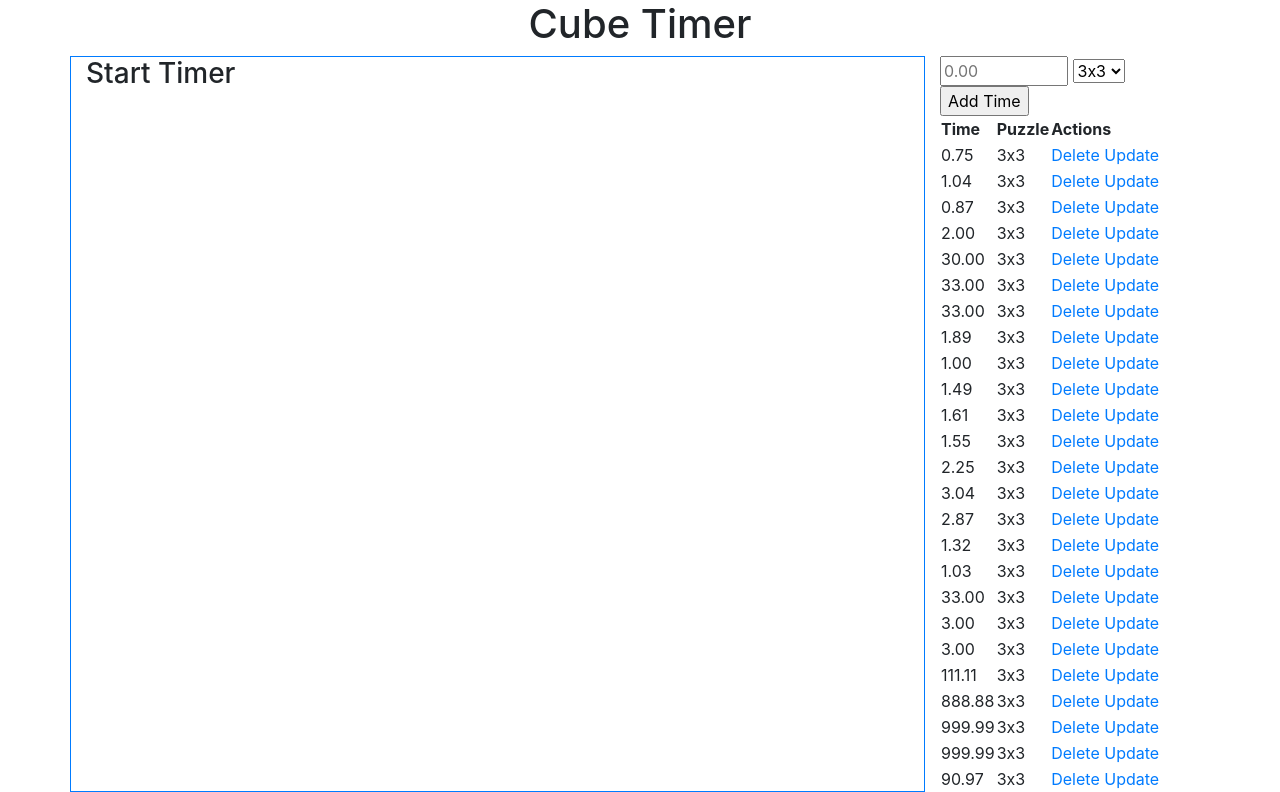
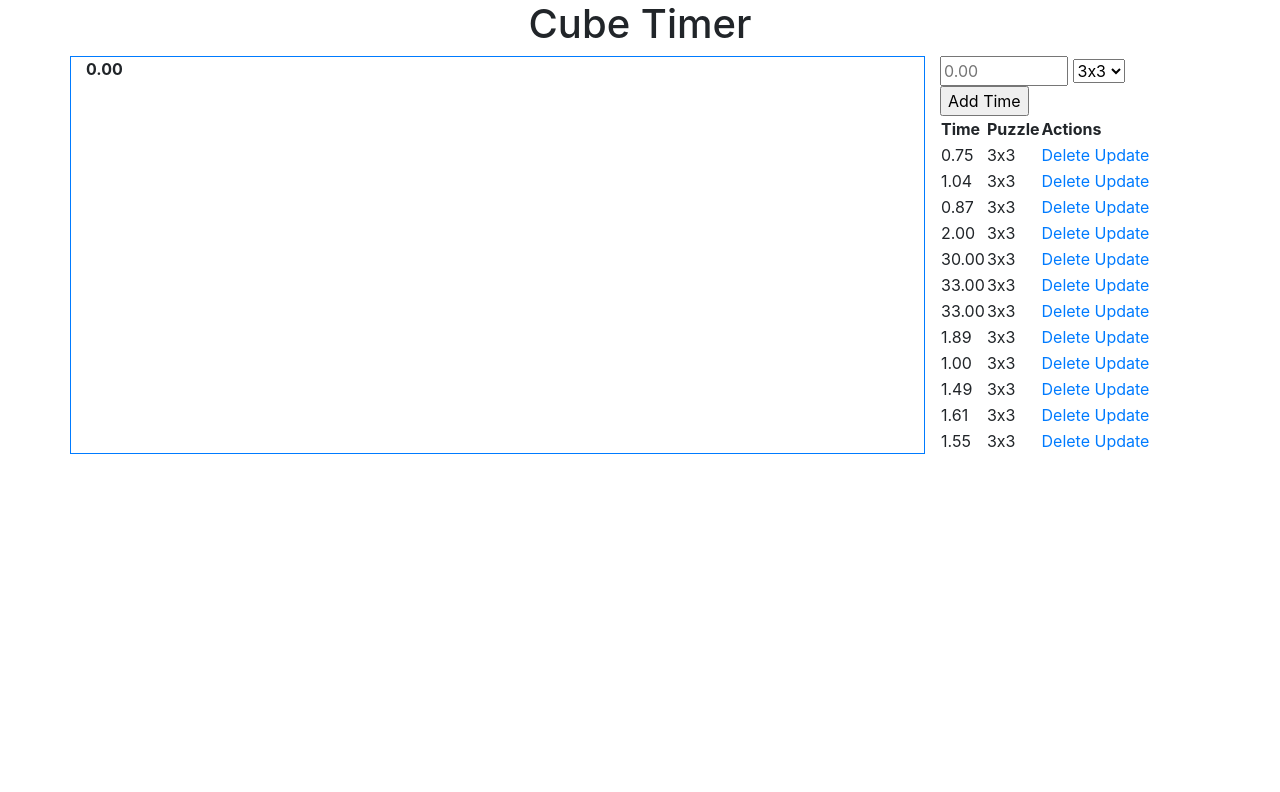
Before and after one commit to cd412/cube-timer-app, a Flask app: page / in a window 1280 px wide. Shown: the part 24-816 px from the top of the page. After the commit the page ends 478 px from the top, so only its background shows below. Run offline with Flask 2, Linux system fonts and the light colour scheme; data comes from the database, SQL or seed files in the repository; both versions use the stored data as it was after the commit; some libraries are stand-ins or nearby versions.

Commit message:
Added timer

```diff
--- a/app.py
+++ b/app.py
@@ -46,7 +46,7 @@ def index():
             return "There was an issue manually adding the time."
     else:
         # Show page
-        times = Time.query.order_by(Time.date_entered.desc()).all()
+        times = Time.query.order_by(Time.date_entered.desc()).limit(12).all()
         return render_template('index.html', times=times)
 
 @app.route('/delete/<int:id>')
--- /dev/null
+++ b/static/css/main.css
@@ -0,0 +1,3 @@
+.timerLabel {
+    font-weight: bold;
+}
--- a/templates/base.html
+++ b/templates/base.html
@@ -6,6 +6,7 @@
     <meta http-equiv="X-UA-Compatible" content="ie=edge">
     <link rel="stylesheet" href="{{ url_for('static', filename='css/main.css') }}">
     <link rel="stylesheet" href="https://stackpath.bootstrapcdn.com/bootstrap/4.4.1/css/bootstrap.min.css" integrity="sha384-Vkoo8x4CGsO3+Hhxv8T/Q5PaXtkKtu6ug5TOeNV6gBiFeWPGFN9MuhOf23Q9Ifjh" crossorigin="anonymous">
+    <script type="text/javascript" src="{{ url_for('static', filename='js/main.js') }}"></script>
     {% block head %}{% endblock %}
 </head>
 <body>
--- a/templates/index.html
+++ b/templates/index.html
@@ -14,13 +14,12 @@
 <div class="container">
     <div class="row">
         <div class="col-9 border border-primary">
-            <h3>Start Timer</h3>
+            <p class="timerLabel" id="timerLabel">0.00</p>
         </div>
         <div class="col-3">
             <div class="form">
                 <form action="/" method="POST">
                     <input type="number" name="value" id="value" size="5" placeholder="0.00" required name="price" min="0" max="999.99" step="0.01" pattern="^\d+(?:\.\d{1,2})?$">
-                    <!--input type="number" name="value" id="value" placeholder="0.00" step=any size=5 pattern="^\d+(?:\.\d{1,2})?$"-->
                     <select id="puzzle" name="puzzle">
                         <option value="3x3">3x3</option>
                         <option value="4x4">4x4</option>
@@ -56,4 +55,55 @@
     </div>
 
 </div>
+
+<script>
+        var status = 0; // 0:stop 1:running
+    var time = 0;
+    var timerLabel = document.getElementById('timerLabel');
+    var value = document.getElementById('value');
+
+    function start(){
+        time=0;
+        status = 1;
+        timer();
+    }
+
+    function stop(){
+        status = 0;
+        console.log(value.value)
+        console.log(timerLabel)
+        //value.value = timerLabel.innerHTML;
+    }
+
+    function timer(){
+        if (status == 1) {
+            setTimeout(function() {
+                time++;
+
+                //var min = Math.floor(time/100/60);
+                var sec = Math.floor(time/100);
+                var mSec = time % 100;
+
+                if (mSec < 10) mSec = "0" + mSec;
+
+                timerLabel.innerHTML = sec + "." + mSec;
+                value.value = sec + "." + mSec;
+
+                timer();
+            }, 10);
+        }
+    }
+
+    document.onkeydown = function(event) {
+        if (event) {
+            if (event.keyCode == 32 || event.which == 32) {
+                if(status == 1) {
+                    stop();
+                } else if (status == 0) {
+                    start();
+                }
+            }
+        }
+    };
+</script>
 {% endblock %}
```
Also changed, not shown: data.db.
